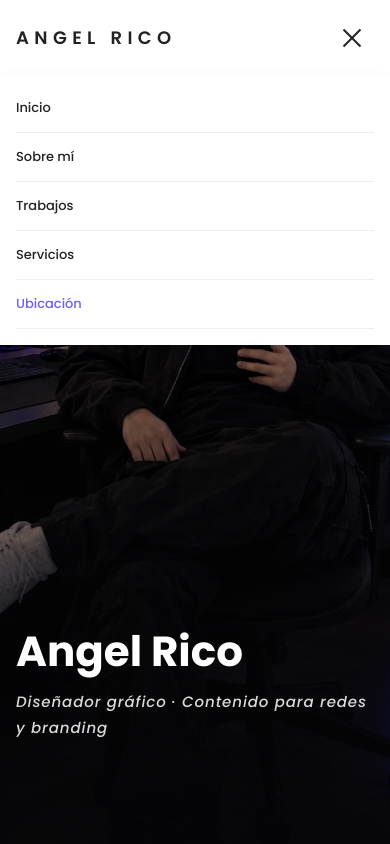
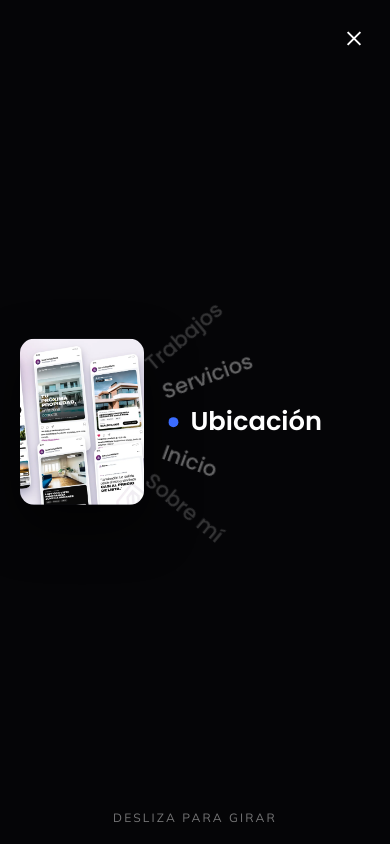
Before and after one commit to Angelrico247/portafolio-diseno, a plain HTML site: page index.html in a window 390 px wide. Both pictures are taken after a click on the button "Abrir menú". Shown: the top 844 px of the page. Drawn offline with nearby package versions, Linux system fonts and the light colour scheme.

Commit message:
Título con trazo animado y aura de contorno; menú móvil tipo rueda
Co-Authored-By: Claude Opus 5.5 <noreply@anthropic.com>

```diff
--- /dev/null
+++ b/assets/css/title.css
@@ -0,0 +1,45 @@
+/* Título del hero: dibujo de trazo + aura/contorno al pasar el cursor */
+
+/* El h1 recibe el ratón (el resto de .hero__content sigue sin interacción) */
+.hero__name { pointer-events: auto; position: relative; display: inline-block; max-width: 100%; }
+
+/* Mientras el JS prepara el SVG, el texto original no se ve (evita parpadeo) y el subtítulo espera */
+.hero.title-drawing .hero__name { color: transparent; }
+.hero.title-drawing .hero__tagline { opacity: 0; transform: translateY(12px); }
+.hero.title-drawn .hero__tagline { opacity: 1; transform: none; transition: opacity .6s ease, transform .6s ease; }
+
+/* SVG: 100 unidades = 1em, así el texto escala con el font-size del h1 (el ancho/alto se fijan desde JS) */
+.hero__name svg { display: block; overflow: visible; position: relative; z-index: 1; max-width: 100%; }
+.hero__name text { font-family: var(--font-head), Poppins, sans-serif; font-weight: 700; font-size: 100px; }
+
+/* Trazo con degradado (se dibuja letra a letra) */
+.title__stroke text {
+  fill: none; stroke: url(#title-grad); stroke-width: 2.8; stroke-linejoin: round;
+  stroke-dasharray: 700; stroke-dashoffset: 700;
+  animation: title-draw 2.2s cubic-bezier(.4, 0, .3, 1) both;
+  animation-delay: calc(var(--i) * .1s);
+}
+.title__fill { fill: #fff; opacity: 0; animation: title-fill .7s ease 2.9s both; }
+.title__fill text { fill: #fff; }
+
+/* Intro terminada: contorno completo y relleno visible, sin animaciones */
+.title--drawn .title__stroke text { animation: none; stroke-dasharray: none; stroke-dashoffset: 0; }
+.title--drawn .title__fill { animation: none; opacity: 1; }
+
+@keyframes title-draw { to { stroke-dashoffset: 0; } }
+@keyframes title-fill { to { opacity: 1; } }
+
+/* Aura: resplandor que sigue al cursor, detrás de las letras */
+.title__aura {
+  position: absolute; left: 0; top: 0; width: 260px; height: 260px; margin: -130px 0 0 -130px;
+  border-radius: 50%; pointer-events: none; z-index: 0; opacity: 0; filter: blur(14px);
+  background: radial-gradient(circle, rgba(109, 93, 252, .35) 0%, rgba(109, 93, 252, 0) 70%);
+  will-change: transform, opacity;
+}
+
+@media (prefers-reduced-motion: reduce) {
+  .hero.title-drawn .hero__tagline { transition: none; }
+}
+
+/* Brillo suave del trazo para que se lea sobre la foto oscura */
+.title__stroke { filter: drop-shadow(0 0 6px rgba(170, 130, 255, .55)); }
--- /dev/null
+++ b/assets/css/wheel-menu.css
@@ -0,0 +1,149 @@
+/* Menú móvil tipo "rueda" (< 992px). Markup generado por wheel-menu.js */
+.wheel-menu {
+  --wm-card-w: min(32vw, 42vh);
+  --wm-card-left: 5vw;
+  --wm-r: calc(var(--wm-card-w) / 2 + 24px);
+  --wm-step: 20deg;
+  position: fixed;
+  inset: 0;
+  z-index: 1200;
+  background: #050507;
+  color: #fff;
+  overflow: hidden;
+  opacity: 0;
+  transform: scale(1.04);
+  transition: opacity .35s ease, transform .35s cubic-bezier(.2, .8, .2, 1);
+  touch-action: none;
+  overscroll-behavior: contain;
+}
+.wheel-menu[hidden] { display: none; }
+.wheel-menu.is-open { opacity: 1; transform: none; }
+
+.wheel-menu__close {
+  position: absolute;
+  top: 14px;
+  right: 14px;
+  width: 44px;
+  height: 44px;
+  display: grid;
+  place-items: center;
+  background: transparent;
+  border: 0;
+  color: #fff;
+  font-size: 30px;
+  line-height: 1;
+  cursor: pointer;
+  z-index: 3;
+  border-radius: 50%;
+}
+.wheel-menu__close:focus-visible,
+.wheel-menu__link:focus-visible { outline: 2px solid #3B6CFF; outline-offset: 4px; }
+
+/* Tarjeta de vista previa */
+.wheel-menu__preview {
+  position: absolute;
+  left: var(--wm-card-left);
+  top: 50%;
+  width: var(--wm-card-w);
+  aspect-ratio: 3 / 4;
+  transform: translateY(-50%);
+  border-radius: 14px;
+  overflow: hidden;
+  background: #111118;
+  box-shadow: 0 20px 50px rgba(0, 0, 0, .6);
+}
+.wheel-menu__img {
+  position: absolute;
+  inset: 0;
+  width: 100%;
+  height: 100%;
+  object-fit: cover;
+  opacity: 0;
+  transition: opacity .5s ease;
+}
+.wheel-menu__img.is-on { opacity: 1; }
+
+/* Centro de la rueda = centro de la tarjeta */
+.wheel-menu__wheel {
+  position: absolute;
+  left: calc(var(--wm-card-left) + var(--wm-card-w) / 2);
+  top: 50%;
+  width: 0;
+  height: 0;
+}
+.wheel-menu__wheel ul { list-style: none; margin: 0; padding: 0; }
+.wheel-menu__item {
+  position: absolute;
+  left: 0;
+  top: 0;
+  transform-origin: 0 0;
+  transform: rotate(calc(var(--o, 0) * var(--wm-step))) translate(var(--wm-r), -50%);
+  transition: transform .5s cubic-bezier(.2, .8, .2, 1), opacity .5s cubic-bezier(.2, .8, .2, 1);
+  white-space: nowrap;
+  will-change: transform, opacity;
+}
+.wheel-menu__item.is-jump { transition: none; }
+
+.wheel-menu__link {
+  display: flex;
+  align-items: center;
+  padding: 8px 0;
+  font-family: var(--font-head, 'Poppins', sans-serif);
+  font-weight: 500;
+  font-size: clamp(18px, 5.4vw, 34px);
+  color: rgba(255, 255, 255, .85);
+  text-decoration: none;
+  transition: font-size .5s cubic-bezier(.2, .8, .2, 1), color .3s;
+  -webkit-tap-highlight-color: transparent;
+}
+.wheel-menu__link::before {
+  content: "";
+  width: 10px;
+  height: 10px;
+  margin-right: 0;
+  border-radius: 50%;
+  background: #3B6CFF;
+  flex: none;
+  transition: margin .4s, transform .4s;
+  transform: scale(0);
+  width: 0;
+}
+.wheel-menu__item.is-active .wheel-menu__link {
+  font-weight: 600;
+  font-size: clamp(22px, 6.6vw, 38px);
+  color: #fff;
+}
+.wheel-menu__item.is-active .wheel-menu__link::before {
+  width: 10px;
+  margin-right: 12px;
+  transform: scale(1);
+}
+.wheel-menu.is-open .wheel-menu__link { animation: wm-in .5s cubic-bezier(.2, .8, .2, 1) backwards; animation-delay: calc(var(--i, 0) * 60ms + 100ms); }
+@keyframes wm-in { from { opacity: 0; translate: 24px 0; } }
+
+.wheel-menu__hint {
+  position: absolute;
+  left: 0;
+  right: 0;
+  bottom: 16px;
+  text-align: center;
+  font-size: 12px;
+  letter-spacing: .18em;
+  text-transform: uppercase;
+  color: rgba(255, 255, 255, .45);
+  pointer-events: none;
+}
+
+@media (min-width: 768px) {
+  .wheel-menu { --wm-card-w: min(30vw, 46vh); --wm-step: 18deg; }
+}
+
+@media (prefers-reduced-motion: reduce) {
+  .wheel-menu,
+  .wheel-menu__item,
+  .wheel-menu__link,
+  .wheel-menu__link::before { transition: opacity .2s linear; transform: none; }
+  .wheel-menu__item { transform: rotate(calc(var(--o, 0) * var(--wm-step))) translate(var(--wm-r), -50%); transition: opacity .2s linear; }
+  .wheel-menu.is-open .wheel-menu__link { animation: none; }
+  .wheel-menu__img { transition: opacity .2s linear; }
+}
--- a/assets/js/main.js
+++ b/assets/js/main.js
@@ -125,20 +125,10 @@
      ------------------------------------------------------------------ */
 
   const header = $('#header');
-  const navToggle = $('#nav-toggle');
-  const nav = $('#nav');
   const navLinks = $$('.nav__link');
   const spyIds = navLinks.map(function (a) { return a.getAttribute('href').slice(1); });
 
-  function setMenu(open) {
-    navToggle.setAttribute('aria-expanded', String(open));
-    navToggle.setAttribute('aria-label', open ? 'Cerrar menú' : 'Abrir menú');
-    nav.classList.toggle('is-open', open);
-    header.classList.toggle('is-open', open);
-  }
-  navToggle.addEventListener('click', function () { setMenu(navToggle.getAttribute('aria-expanded') !== 'true'); });
-  navLinks.forEach(function (a) { a.addEventListener('click', function () { setMenu(false); }); });
-  window.addEventListener('resize', function () { if (window.innerWidth >= 992) setMenu(false); });
+  // El menú móvil (botón hamburguesa) lo controla assets/js/wheel-menu.js.
 
   const toTop = $('#to-top');
   toTop.addEventListener('click', function () { window.scrollTo({ top: 0, behavior: reduceMotion ? 'auto' : 'smooth' }); });
@@ -514,7 +504,7 @@
   document.addEventListener('keydown', function (e) {
     if (Lightbox.isOpen()) { Lightbox.key(e); return; }
     if (Modal.isOpen()) { Modal.key(e); return; }
-    if (e.key === 'Escape' && navToggle.getAttribute('aria-expanded') === 'true') { setMenu(false); navToggle.focus(); }
+    // Escape del menú móvil: lo maneja wheel-menu.js.
   });
 
   /* ------------------------------------------------------------------
--- /dev/null
+++ b/assets/js/title.js
@@ -0,0 +1,152 @@
+/* Título del hero: intro de dibujo de trazo + aura/contorno con el cursor */
+(function () {
+  var hero = document.getElementById('inicio');
+  var h1 = hero && hero.querySelector('.hero__name');
+  if (!hero || !h1) return;
+
+  var NS = 'http://www.w3.org/2000/svg';
+  var TEXT = (h1.textContent || 'Angel Rico').trim();
+  var RADIUS = 120;          // radio del círculo en px de pantalla
+  var INTRO_MS = 3700;       // trazo (~3s) + relleno (0.7s)
+  var reduce = window.matchMedia('(prefers-reduced-motion: reduce)').matches;
+
+  // Oculta el texto original y retiene el subtítulo mientras se prepara el SVG
+  hero.classList.add('title-drawing');
+
+  function el(name, attrs, parent) {
+    var n = document.createElementNS(NS, name);
+    for (var k in attrs) n.setAttribute(k, attrs[k]);
+    if (parent) parent.appendChild(n);
+    return n;
+  }
+
+  function finish() {
+    hero.classList.remove('title-drawing');
+    hero.classList.add('title-drawn');
+  }
+
+  function build() {
+    h1.setAttribute('aria-label', TEXT);
+    h1.textContent = '';
+
+    var svg = el('svg', { 'aria-hidden': 'true', focusable: 'false' }, h1);
+    var defs = el('defs', {}, svg);
+
+    // Degradado violeta -> rosa -> azul, continuo a lo largo de todo el título
+    var grad = el('linearGradient', { id: 'title-grad', gradientUnits: 'userSpaceOnUse', x1: 0, y1: 0, x2: 100, y2: 0 }, defs);
+    el('stop', { offset: '0', 'stop-color': '#A58BFF' }, grad);
+    el('stop', { offset: '.5', 'stop-color': '#E07BFF' }, grad);
+    el('stop', { offset: '1', 'stop-color': '#6E9BFF' }, grad);
+
+    // Texto de medida para obtener la posición de cada letra (respeta el kerning)
+    var probe = el('text', { x: 0, y: 0 }, svg);
+    probe.textContent = TEXT;
+    var len = probe.getComputedTextLength();
+    var xs = [];
+    for (var i = 0; i < TEXT.length; i++) xs.push(probe.getStartPositionOfChar(i).x);
+    svg.removeChild(probe);
+
+    // 100 unidades = 1em; viewBox vertical fijo (mayúsculas/ascendentes arriba, descendentes abajo)
+    var vx = -4, vy = -84, vw = len + 8, vh = 118;
+    svg.setAttribute('viewBox', vx + ' ' + vy + ' ' + vw + ' ' + vh);
+    svg.style.width = (vw / 100) + 'em';
+    svg.style.height = (vh / 100) + 'em';
+    grad.setAttribute('x1', vx);
+    grad.setAttribute('x2', vx + vw);
+
+    // Máscara: rectángulo blanco (se ve) + círculo negro (agujero que deja solo el contorno)
+    var mask = el('mask', { id: 'title-mask', maskUnits: 'userSpaceOnUse', x: vx - 20, y: vy - 20, width: vw + 40, height: vh + 40 }, defs);
+    el('rect', { x: vx - 20, y: vy - 20, width: vw + 40, height: vh + 40, fill: '#fff' }, mask);
+    var hole = el('circle', { cx: 0, cy: 0, r: 0, fill: '#000' }, mask);
+
+    // Capas: relleno (con máscara) y trazo (encima)
+    var fillG = el('g', { 'class': 'title__fill', mask: 'url(#title-mask)' }, svg);
+    var strokeG = el('g', { 'class': 'title__stroke' }, svg);
+    var n = 0;
+    for (var j = 0; j < TEXT.length; j++) {
+      if (TEXT[j] === ' ') continue;
+      var a = { x: xs[j], y: 0 };
+      el('text', a, fillG).textContent = TEXT[j];
+      var t = el('text', a, strokeG);
+      t.style.setProperty('--i', n++);
+      t.textContent = TEXT[j];
+    }
+
+    // Aura detrás de las letras
+    var aura = document.createElement('span');
+    aura.className = 'title__aura';
+    aura.setAttribute('aria-hidden', 'true');
+    h1.insertBefore(aura, svg);
+
+    return { svg: svg, hole: hole, aura: aura };
+  }
+
+  // Aura + contorno con el cursor (solo punteros finos con hover)
+  function initHover(p) {
+    var svg = p.svg, hole = p.hole, aura = p.aura;
+    var r = 0, target = 0, cx = 0, cy = 0, raf = 0, first = true;
+    var cur = { x: 0, y: 0 };      // centro suavizado en px de cliente
+
+    function frame() {
+      raf = 0;
+      var ctm = svg.getScreenCTM();
+      if (!ctm) return;
+      // Entrada: el centro salta al cursor; después sigue con lerp suave
+      if (first) { cur.x = cx; cur.y = cy; first = false; }
+      else { cur.x += (cx - cur.x) * 0.35; cur.y += (cy - cur.y) * 0.35; }
+      r += (target - r) * 0.15;
+      if (Math.abs(target - r) < 0.2) r = target;
+
+      var pt = new DOMPoint(cur.x, cur.y).matrixTransform(ctm.inverse());
+      hole.setAttribute('cx', pt.x);
+      hole.setAttribute('cy', pt.y);
+      hole.setAttribute('r', r / ctm.a);   // px de pantalla -> unidades del SVG
+
+      var box = h1.getBoundingClientRect();
+      var k = r / RADIUS;
+      aura.style.opacity = k;
+      aura.style.transform = 'translate(' + (cur.x - box.left) + 'px,' + (cur.y - box.top) + 'px) scale(' + (0.4 + 0.6 * k) + ')';
+
+      if (r !== target || Math.abs(cx - cur.x) > 0.3 || Math.abs(cy - cur.y) > 0.3) raf = requestAnimationFrame(frame);
+    }
+    function kick() { if (!raf) raf = requestAnimationFrame(frame); }
+
+    h1.addEventListener('mouseenter', function (e) {
+      cx = e.clientX; cy = e.clientY; target = RADIUS;
+      if (r === 0) first = true;
+      kick();
+    });
+    h1.addEventListener('mousemove', function (e) { cx = e.clientX; cy = e.clientY; target = RADIUS; kick(); });
+    h1.addEventListener('mouseleave', function () { target = 0; kick(); });
+  }
+
+  function run() {
+    var parts;
+    try { parts = build(); } catch (e) {
+      // Si algo falla, se restaura el título normal y se muestra el subtítulo
+      h1.textContent = TEXT; h1.removeAttribute('aria-label'); finish(); return;
+    }
+    var svg = parts.svg;
+    var hoverOK = window.matchMedia('(hover: hover) and (pointer: fine)').matches;
+
+    function done() {
+      svg.classList.add('title--drawn');
+      h1.classList.add('title--drawn');
+      finish();
+      if (hoverOK) initHover(parts);
+    }
+    if (reduce) { done(); return; }
+    // Fin de la secuencia (timer: no depende de animationend)
+    setTimeout(done, INTRO_MS);
+  }
+
+  // Espera a la fuente antes de medir; con tope de 2.5s por si no carga
+  var ready = Promise.resolve();
+  if (document.fonts && document.fonts.load) {
+    ready = Promise.race([
+      document.fonts.load('700 100px Poppins').then(function () { return document.fonts.ready; }),
+      new Promise(function (res) { setTimeout(res, 2500); })
+    ]).catch(function () {});
+  }
+  ready.then(run);
+})();
--- /dev/null
+++ b/assets/js/wheel-menu.js
@@ -0,0 +1,277 @@
+/* Menú móvil tipo rueda (< 992px). Controla el botón #nav-toggle. */
+(function () {
+  'use strict';
+
+  var toggle = document.getElementById('nav-toggle');
+  var navLinks = document.querySelectorAll('#nav .nav__link');
+  if (!toggle || !navLinks.length) return;
+
+  var mqDesktop = window.matchMedia('(min-width: 992px)');
+  var mqReduce = window.matchMedia('(prefers-reduced-motion: reduce)');
+  var reduced = function () { return mqReduce.matches; };
+
+  // Items a partir de los enlaces existentes
+  var items = Array.prototype.map.call(navLinks, function (a) {
+    var href = a.getAttribute('href') || '';
+    return { label: a.textContent.trim(), href: href, id: href.charAt(0) === '#' ? href.slice(1) : '' };
+  });
+  var N = items.length;
+
+  // Imágenes de vista previa
+  var brands = Array.isArray(window.CREATIVE_BRANDS) ? window.CREATIVE_BRANDS : [];
+  function brandPost() {
+    for (var i = 0; i < brands.length; i++) {
+      var b = brands[i];
+      if (b && b.posts && b.posts[0] && b.posts[0].images && b.posts[0].images[0] && b.posts[0].images[0].src) return b.posts[0].images[0].src;
+    }
+    return 'assets/img/angel-hero.webp';
+  }
+  function brandMockup() {
+    for (var i = 0; i < brands.length; i++) {
+      var b = brands[i];
+      if (b && b.mockups && b.mockups[0] && b.mockups[0].src) return b.mockups[0].src;
+    }
+    return 'assets/img/angel-hero.webp';
+  }
+  var previewMap = {
+    'inicio': { src: 'assets/img/angel-hero.webp' },
+    'sobre-mi': { src: 'assets/img/angel-hero-wide.webp', pos: '70% center' },
+    'trabajos': { src: brandPost() },
+    'servicios': { src: 'assets/img/projects/realstate.webp' },
+    'ubicacion': { src: brandMockup() }
+  };
+
+  var overlay, closeBtn, listEl, imgEls = [], itemEls = [], offsets = [];
+  var active = 0, isOpen = false, savedScroll = 0, closeTimer = null, navTimer = null;
+  var lastStep = 0;
+
+  function build() {
+    overlay = document.createElement('div');
+    overlay.className = 'wheel-menu';
+    overlay.setAttribute('role', 'dialog');
+    overlay.setAttribute('aria-modal', 'true');
+    overlay.setAttribute('aria-label', 'Menú');
+    overlay.hidden = true;
+
+    closeBtn = document.createElement('button');
+    closeBtn.type = 'button';
+    closeBtn.className = 'wheel-menu__close';
+    closeBtn.setAttribute('aria-label', 'Cerrar menú');
+    closeBtn.innerHTML = '<span aria-hidden="true">&times;</span>';
+
+    var preview = document.createElement('div');
+    preview.className = 'wheel-menu__preview';
+    items.forEach(function (it, i) {
+      var p = previewMap[it.id] || { src: 'assets/img/angel-hero.webp' };
+      var img = document.createElement('img');
+      img.className = 'wheel-menu__img';
+      img.alt = '';
+      img.decoding = 'async';
+      img.src = p.src;
+      if (p.pos) img.style.objectPosition = p.pos;
+      preview.appendChild(img);
+      imgEls.push(img);
+    });
+
+    var wheel = document.createElement('nav');
+    wheel.className = 'wheel-menu__wheel';
+    wheel.setAttribute('aria-label', 'Menú móvil');
+    listEl = document.createElement('ul');
+    items.forEach(function (it, i) {
+      var li = document.createElement('li');
+      li.className = 'wheel-menu__item';
+      li.style.setProperty('--i', i);
+      var a = document.createElement('a');
+      a.className = 'wheel-menu__link';
+      a.href = it.href;
+      a.textContent = it.label;
+      a.addEventListener('click', function (e) { e.preventDefault(); onItemTap(i); });
+      li.appendChild(a);
+      listEl.appendChild(li);
+      itemEls.push(li);
+      offsets.push(null);
+    });
+    wheel.appendChild(listEl);
+
+    var hint = document.createElement('p');
+    hint.className = 'wheel-menu__hint';
+    hint.textContent = 'Desliza para girar';
+
+    overlay.appendChild(closeBtn);
+    overlay.appendChild(preview);
+    overlay.appendChild(wheel);
+    overlay.appendChild(hint);
+    document.body.appendChild(overlay);
+
+    closeBtn.addEventListener('click', function () { close(); });
+    overlay.addEventListener('wheel', onWheel, { passive: false });
+    overlay.addEventListener('touchstart', onTouchStart, { passive: true });
+    overlay.addEventListener('touchmove', onTouchMove, { passive: false });
+  }
+
+  // Distancia circular más corta al índice activo (-2..+2 con 5 items)
+  function circ(i) {
+    var d = ((i - active) % N + N) % N;
+    if (d > N / 2) d -= N;
+    return d;
+  }
+
+  function render(instant) {
+    var half = Math.floor(N / 2);
+    itemEls.forEach(function (li, i) {
+      var o = circ(i);
+      var prev = offsets[i];
+      var wrapped = prev !== null && Math.abs(o - prev) > half;
+      var abs = Math.abs(o);
+      var op = abs === 0 ? 1 : abs === 1 ? 0.45 : abs === 2 ? 0.22 : 0.1;
+      if (wrapped && !instant && !reduced()) {
+        // Salto de un extremo al otro: aparece con fundido sin cruzar la rueda
+        li.classList.add('is-jump');
+        li.style.opacity = 0;
+        li.style.setProperty('--o', o);
+        void li.offsetWidth;
+        li.classList.remove('is-jump');
+        li.style.opacity = op;
+      } else {
+        if (instant) li.classList.add('is-jump');
+        li.style.setProperty('--o', o);
+        li.style.opacity = op;
+        if (instant) { void li.offsetWidth; li.classList.remove('is-jump'); }
+      }
+      offsets[i] = o;
+      var link = li.firstChild;
+      var on = i === active;
+      li.classList.toggle('is-active', on);
+      if (on) link.setAttribute('aria-current', 'true'); else link.removeAttribute('aria-current');
+      imgEls[i].classList.toggle('is-on', on);
+    });
+  }
+
+  function setActive(i) {
+    active = ((i % N) + N) % N;
+    render(false);
+  }
+
+  // Bloqueo de scroll del body
+  function lockScroll() {
+    savedScroll = window.pageYOffset || document.documentElement.scrollTop || 0;
+    var b = document.body.style;
+    b.position = 'fixed';
+    b.top = -savedScroll + 'px';
+    b.left = '0';
+    b.right = '0';
+    b.width = '100%';
+  }
+  function unlockScroll() {
+    var b = document.body.style;
+    b.position = b.top = b.left = b.right = b.width = '';
+    window.scrollTo({ top: savedScroll, left: 0, behavior: 'instant' });
+  }
+
+  function setToggleState(open) {
+    toggle.setAttribute('aria-expanded', open ? 'true' : 'false');
+    toggle.setAttribute('aria-label', open ? 'Cerrar menú' : 'Abrir menú');
+  }
+
+  function open() {
+    if (isOpen || mqDesktop.matches) return;
+    if (!overlay) build();
+    clearTimeout(closeTimer);
+    clearTimeout(navTimer);
+    isOpen = true;
+    var cur = -1;
+    navLinks.forEach(function (a, i) { if (a.classList.contains('is-active')) cur = i; });
+    active = cur >= 0 ? cur : 0;
+    offsets = offsets.map(function () { return null; });
+    lockScroll();
+    overlay.hidden = false;
+    render(true);
+    void overlay.offsetWidth;
+    overlay.classList.add('is-open');
+    setToggleState(true);
+    closeBtn.focus({ preventScroll: true });
+  }
+
+  function close(afterUnlock, noFocus) {
+    if (!isOpen) return;
+    isOpen = false;
+    clearTimeout(navTimer);
+    overlay.classList.remove('is-open');
+    unlockScroll();
+    setToggleState(false);
+    if (!noFocus) toggle.focus({ preventScroll: true });
+    closeTimer = setTimeout(function () { overlay.hidden = true; }, reduced() ? 200 : 360);
+    if (afterUnlock) afterUnlock();
+  }
+
+  function goTo(i) {
+    var it = items[i];
+    close(function () {
+      var el = it.id ? document.getElementById(it.id) : null;
+      if (!el) return;
+      el.scrollIntoView({ behavior: reduced() ? 'auto' : 'smooth' });
+      try { history.replaceState(null, '', it.href); } catch (e) { /* sin historial */ }
+    });
+  }
+
+  function onItemTap(i) {
+    if (i === active) { goTo(i); return; }
+    setActive(i);
+    clearTimeout(navTimer);
+    navTimer = setTimeout(function () { if (isOpen) goTo(i); }, reduced() ? 0 : 350);
+  }
+
+  // Rueda del ratón (con límite de frecuencia)
+  var wheelLock = 0;
+  function onWheel(e) {
+    e.preventDefault();
+    var now = Date.now();
+    if (now - wheelLock < 280 || Math.abs(e.deltaY) < 4) return;
+    wheelLock = now;
+    clearTimeout(navTimer);
+    setActive(active + (e.deltaY > 0 ? 1 : -1));
+  }
+
+  // Deslizamiento táctil: cada ~45px = un paso
+  var touchY = null;
+  function onTouchStart(e) { touchY = e.touches[0].clientY; }
+  function onTouchMove(e) {
+    e.preventDefault();
+    if (touchY === null) return;
+    var y = e.touches[0].clientY;
+    var dy = touchY - y;
+    while (Math.abs(dy) >= 45) {
+      var dir = dy > 0 ? 1 : -1;
+      clearTimeout(navTimer);
+      setActive(active + dir);
+      touchY -= dir * 45;
+      dy = touchY - y;
+    }
+  }
+
+  document.addEventListener('keydown', function (e) {
+    if (!isOpen) return;
+    if (e.key === 'Escape') { e.preventDefault(); close(); return; }
+    if (e.key === 'ArrowDown' || e.key === 'ArrowUp') {
+      e.preventDefault();
+      clearTimeout(navTimer);
+      setActive(active + (e.key === 'ArrowDown' ? 1 : -1));
+      return;
+    }
+    if (e.key === 'Tab') {
+      // Atrapar el foco dentro del overlay
+      var f = overlay.querySelectorAll('button, a[href]');
+      var first = f[0], last = f[f.length - 1];
+      if (!overlay.contains(document.activeElement)) { e.preventDefault(); first.focus(); }
+      else if (e.shiftKey && document.activeElement === first) { e.preventDefault(); last.focus(); }
+      else if (!e.shiftKey && document.activeElement === last) { e.preventDefault(); first.focus(); }
+    }
+  });
+
+  toggle.addEventListener('click', function () { if (isOpen) close(); else open(); });
+
+  // Cerrar si la ventana pasa a escritorio
+  var onMq = function (e) { if (e.matches && isOpen) close(null, true); };
+  if (mqDesktop.addEventListener) mqDesktop.addEventListener('change', onMq);
+  else if (mqDesktop.addListener) mqDesktop.addListener(onMq);
+})();
```
Also changed, not shown: index.html (+4 -0 lines).
